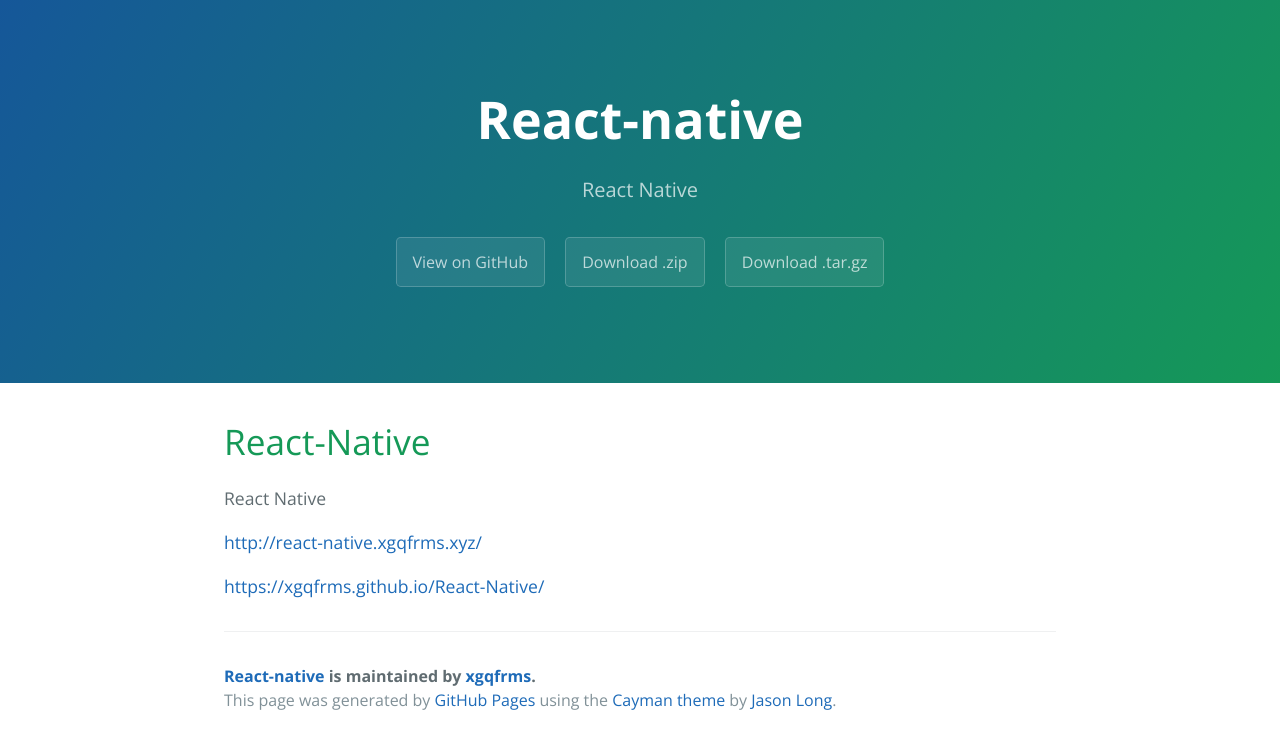
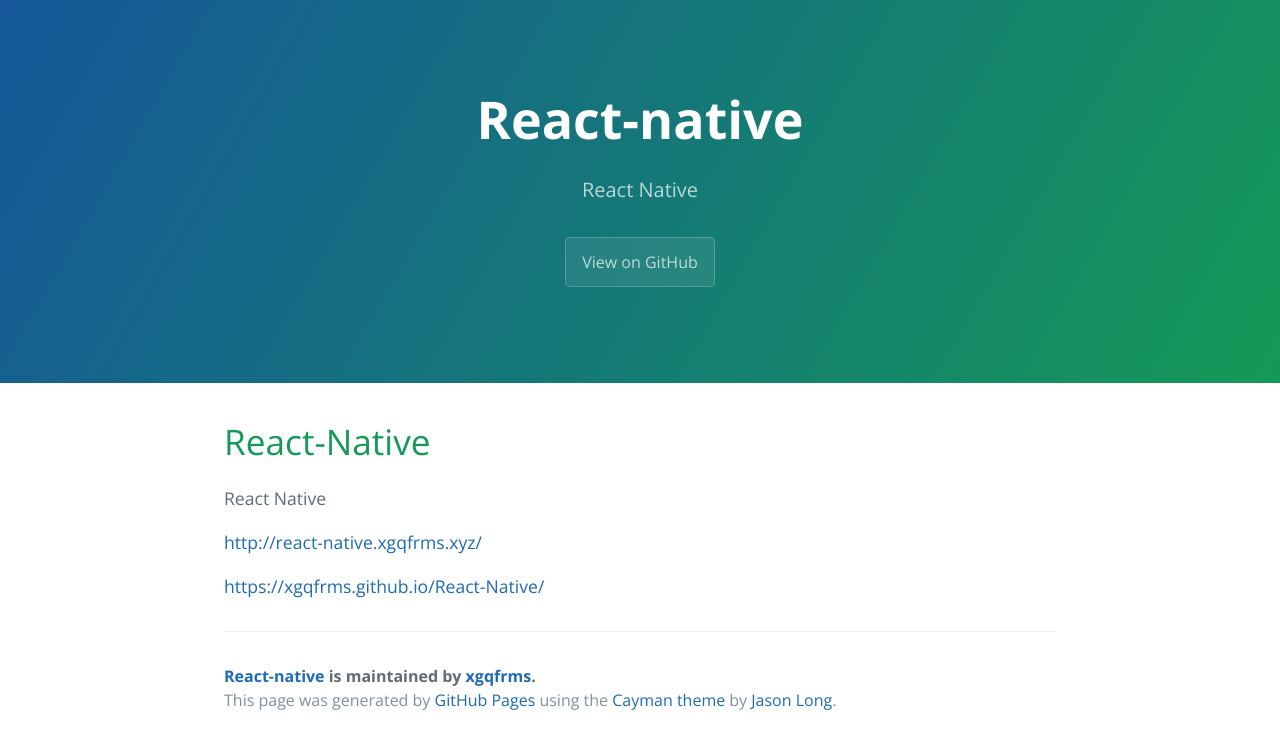
Before and after one commit to xgqfrms/React-Native, a plain HTML site: page index.html in a window 1280 px wide. Drawn offline with nearby package versions, Linux system fonts and the light colour scheme.

Commit message:
Update index.html

```diff
--- a/index.html
+++ b/index.html
@@ -14,8 +14,7 @@
       <h1 class="project-name">React-native</h1>
       <h2 class="project-tagline">React Native </h2>
       <a href="https://github.com/xgqfrms/React-Native" class="btn">View on GitHub</a>
-      <a href="https://github.com/xgqfrms/React-Native/zipball/master" class="btn">Download .zip</a>
-      <a href="https://github.com/xgqfrms/React-Native/tarball/master" class="btn">Download .tar.gz</a>
+
     </section>
 
     <section class="main-content">
```
